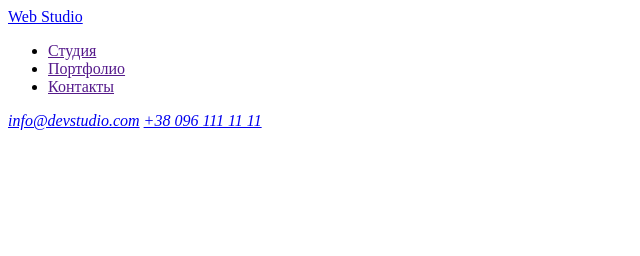
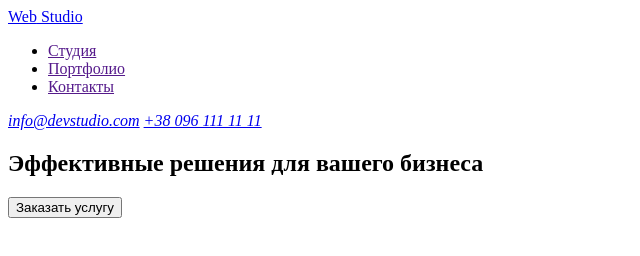
Before and after one commit to FortuneFame/goit-markup-hw-01, a plain HTML site: page index.html in a window 1280 px wide. Shown: the whole page, without its empty margins (0-640 px from the left). Drawn offline with Linux system fonts and the light colour scheme.

Commit message:
Добавляет секцию герой.

```diff
--- a/index.html
+++ b/index.html
@@ -9,7 +9,7 @@
     <header>
         <!-- Шапка сайта -->
         <nav>
-            <a href="./index.html"><span lang="en">Web Studio</span></a>
+            <a href="./index.html"><span lang="en">Web</span> Studio</a>
             <ul>
                 <li><a href="">Студия</a>
                 </li>
@@ -24,7 +24,13 @@
             <a href="tel:+380961111111">+38 096 111 11 11</a>
         </address>
     </header>
-    <main></main>
+    <main>
+        <!-- Секция Герой -->
+        <section>
+            <h1>Эффективные решения для вашего бизнеса</h1>
+            <button>Заказать услугу</button>
+        </section>
+    </main>
     <footer></footer>
 </body>
 </html>
```
